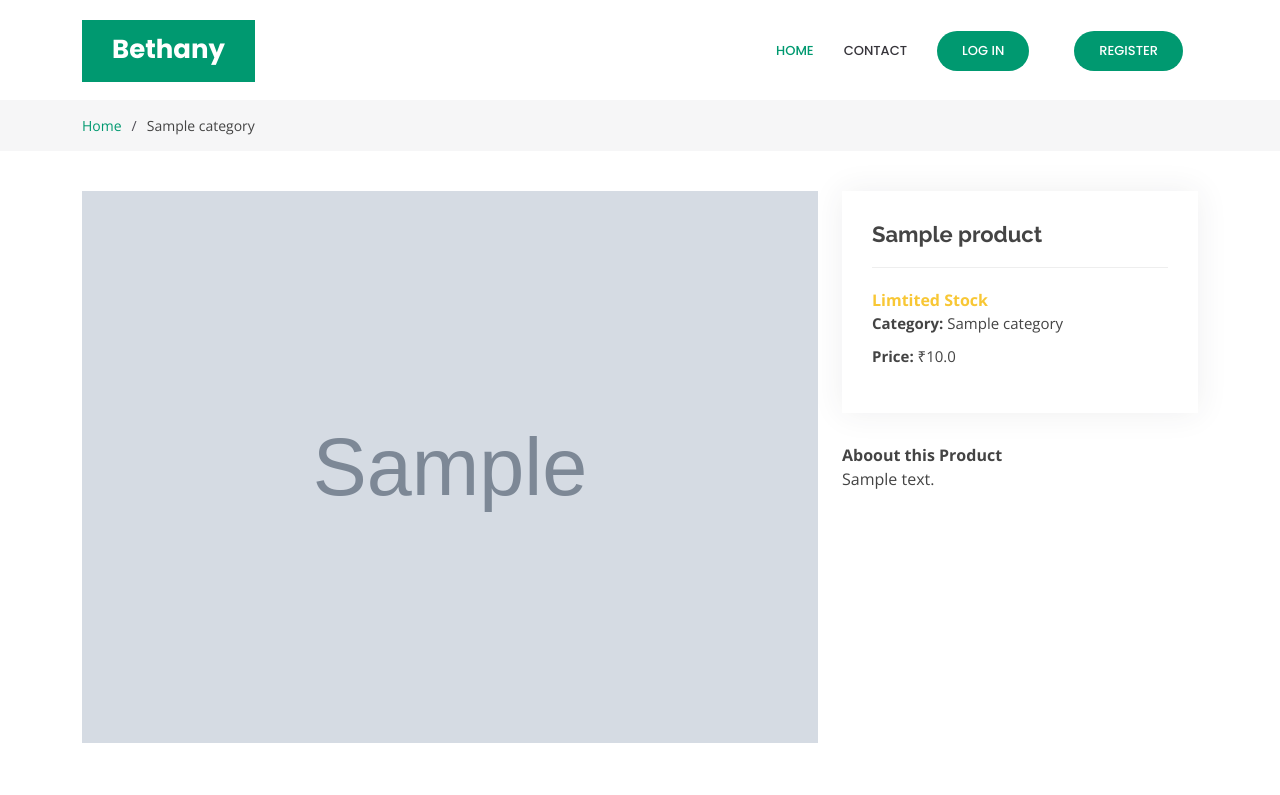
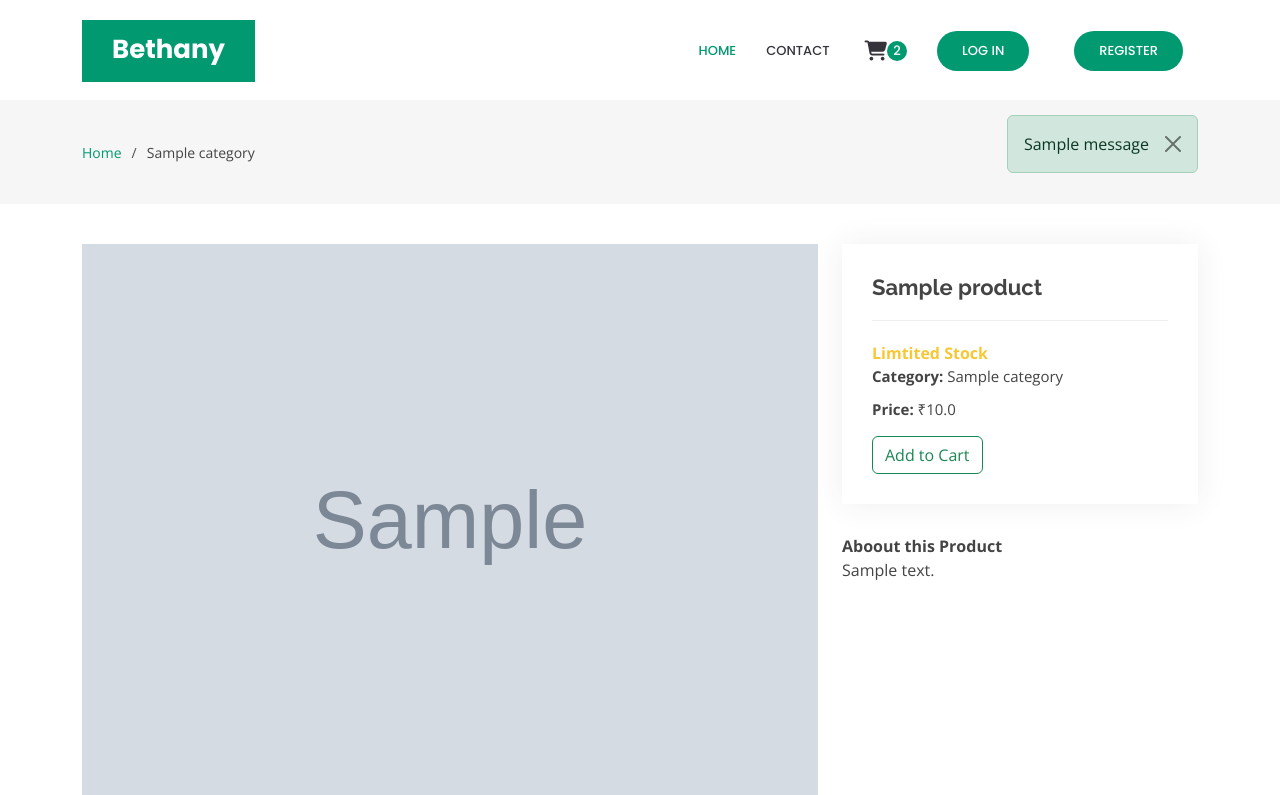
Before and after one commit to joel2982/eCommerce, a Django app: page /product_desc/1 in a window 1280 px wide. Shown: the top 795 px of the page. Run offline with Django 5.2, Linux system fonts and the light colour scheme; tables that the repository leaves empty hold one stand-in row (values such as "Sample post"); grey boxes marked "Sample" are stand-in pictures; one stand-in notice (Sample message) is shown; some libraries are stand-ins or nearby versions.

Commit message:
add to cart function added

```diff
--- a/core/views.py
+++ b/core/views.py
@@ -29,10 +29,11 @@ def add_to_cart(request, pk):
     # get the product
     product = Product.objects.get(pk=pk)
     # create order item
-    order_item = Order_Item.objects.get_or_create(
+    order_item, created = Order_Item.objects.get_or_create(
         product=product,
-        user = request.User
+        user = request.user,
         )
+    print(order_item)
     # get queryset of the Order object of the particular User
     current_order = Order.objects.filter(user=request.user, ordered = False).first()
     if current_order:
--- a/static/css/style.css
+++ b/static/css/style.css
@@ -182,9 +182,31 @@ h6 {
 
 .navbar a i,
 .navbar a:focus i {
-  font-size: 12px;
+  font-size: 1.25rem;
   line-height: 0;
   margin-left: 5px;
+}
+
+.cart-no {
+  border-radius: 50%;
+  background-color: #009970;
+  color: #fff;
+  height: 1.25rem;
+  width: 1.25rem;
+  display: flex;
+  justify-content: center;
+  align-items: center;
+}
+
+.nav-link:hover .cart-no {
+  border-radius: 50%;
+  background-color: #990000;
+  color: #fff;
+  height: 1.25rem;
+  width: 1.25rem;
+  display: flex;
+  justify-content: center;
+  align-items: center;
 }
 
 .navbar a:hover,
--- a/templates/core/base.html
+++ b/templates/core/base.html
@@ -5,20 +5,17 @@
 <head>
   <meta charset="utf-8" />
   <meta content="width=device-width, initial-scale=1.0" name="viewport" />
-
   <title>E-Commerce{% block title %}{% endblock %}</title>
   <meta content="" name="description" />
   <meta content="" name="keywords" />
-
   <!-- Favicons -->
   <link href="{% static 'img/favicon.png' %}" rel="icon" />
   <link href="{% static 'img/apple-touch-icon.png' %}" rel="apple-touch-icon" />
-
   <!-- Google Fonts -->
   <link
     href="https://fonts.googleapis.com/css?family=Open+Sans:300,300i,400,400i,600,600i,700,700i|Raleway:300,300i,400,400i,500,500i,600,600i,700,700i|Poppins:300,300i,400,400i,500,500i,600,600i,700,700i"
     rel="stylesheet" />
-
+    <link rel="stylesheet" href="https://cdnjs.cloudflare.com/ajax/libs/font-awesome/6.5.2/css/all.min.css" integrity="sha512-SnH5WK+bZxgPHs44uWIX+LLJAJ9/2PkPKZ5QiAj6Ta86w+fsb2TkcmfRyVX3pBnMFcV7oQPJkl9QevSCWr3W6A==" crossorigin="anonymous" referrerpolicy="no-referrer" />
   <!-- Vendor CSS Files -->
   <link href="{% static 'vendor/aos/aos.css' %}" rel="stylesheet" />
   <link href="{% static 'vendor/bootstrap/css/bootstrap.min.css' %}" rel="stylesheet" />
@@ -27,10 +24,8 @@
   <link href="{% static 'vendor/glightbox/css/glightbox.min.css' %}" rel="stylesheet" />
   <link href="{% static 'vendor/remixicon/remixicon.css' %}" rel="stylesheet" />
   <link href="{% static 'vendor/swiper/swiper-bundle.min.css' %}" rel="stylesheet" />
-
   <!-- Template Main CSS File -->
   <link href="{% static 'css/style.css' %}" rel="stylesheet" />
-
   <!-- Compiled and minified JavaScript -->
   <script src="https://cdnjs.cloudflare.com/ajax/libs/materialize/1.0.0/js/materialize.min.js"></script>
 
@@ -58,11 +53,13 @@
 
         <nav id="navbar" class="navbar">
           <ul>
-            <li><a class="nav-link scrollto active" href="#hero">Home</a></li>
+            <li><a class="nav-link scrollto active" href="{% url 'index' %}">Home</a></li>
             <li><a class="nav-link scrollto" href="#contact">Contact</a></li>
+            <li><a class="nav-link scrollto" href="{% url 'index' %}"><i class="fa-solid fa-cart-shopping cart-icon"></i>
+              <span class="cart-no">2</span></a></li>
             {% if user.is_authenticated %}
             <li>
-              <a class="nav-link scrollto" href="{% url 'index' %}">Hello, {{ user.username }}</a>
+              <a class="nav-link scrollto">Hello, {{ user.username }}</a>
             </li>
             <li>
               <a class="nav-link scrollto" href="{% url 'add_product' %}">Add Product</a>
@@ -89,63 +86,86 @@
   <!-- End Header -->
 
   <!-- content -->
-  {% block content %}
-  {% endblock %}
+  {% block content %} {% endblock %}
 
   <!-- ======= Footer ======= -->
   <footer id="footer">
-
     <div class="footer-top">
       <div class="container">
         <div class="row">
-
           <div class="col-lg-3 col-md-6 footer-contact">
             <h3>Bethany</h3>
             <p>
-              A108 Adam Street <br>
-              New York, NY 535022<br>
-              United States <br><br>
-              <strong>Phone:</strong> +1 5589 55488 55<br>
-              <strong>Email:</strong> info@example.com<br>
+              A108 Adam Street <br />
+              New York, NY 535022<br />
+              United States <br /><br />
+              <strong>Phone:</strong> +1 5589 55488 55<br />
+              <strong>Email:</strong> info@example.com<br />
             </p>
           </div>
 
           <div class="col-lg-2 col-md-6 footer-links">
             <h4>Useful Links</h4>
             <ul>
-              <li><i class="bx bx-chevron-right"></i> <a href="#">Home</a></li>
-              <li><i class="bx bx-chevron-right"></i> <a href="#">About us</a></li>
-              <li><i class="bx bx-chevron-right"></i> <a href="#">Services</a></li>
-              <li><i class="bx bx-chevron-right"></i> <a href="#">Terms of service</a></li>
-              <li><i class="bx bx-chevron-right"></i> <a href="#">Privacy policy</a></li>
+              <li>
+                <i class="bx bx-chevron-right"></i> <a href="#">Home</a>
+              </li>
+              <li>
+                <i class="bx bx-chevron-right"></i> <a href="#">About us</a>
+              </li>
+              <li>
+                <i class="bx bx-chevron-right"></i> <a href="#">Services</a>
+              </li>
+              <li>
+                <i class="bx bx-chevron-right"></i>
+                <a href="#">Terms of service</a>
+              </li>
+              <li>
+                <i class="bx bx-chevron-right"></i>
+                <a href="#">Privacy policy</a>
+              </li>
             </ul>
           </div>
 
           <div class="col-lg-3 col-md-6 footer-links">
             <h4>Our Services</h4>
             <ul>
-              <li><i class="bx bx-chevron-right"></i> <a href="#">Web Design</a></li>
-              <li><i class="bx bx-chevron-right"></i> <a href="#">Web Development</a></li>
-              <li><i class="bx bx-chevron-right"></i> <a href="#">Product Management</a></li>
-              <li><i class="bx bx-chevron-right"></i> <a href="#">Marketing</a></li>
-              <li><i class="bx bx-chevron-right"></i> <a href="#">Graphic Design</a></li>
+              <li>
+                <i class="bx bx-chevron-right"></i> <a href="#">Web Design</a>
+              </li>
+              <li>
+                <i class="bx bx-chevron-right"></i>
+                <a href="#">Web Development</a>
+              </li>
+              <li>
+                <i class="bx bx-chevron-right"></i>
+                <a href="#">Product Management</a>
+              </li>
+              <li>
+                <i class="bx bx-chevron-right"></i> <a href="#">Marketing</a>
+              </li>
+              <li>
+                <i class="bx bx-chevron-right"></i>
+                <a href="#">Graphic Design</a>
+              </li>
             </ul>
           </div>
 
           <div class="col-lg-4 col-md-6 footer-newsletter">
             <h4>Join Our Newsletter</h4>
-            <p>Tamen quem nulla quae legam multos aute sint culpa legam noster magna</p>
+            <p>
+              Tamen quem nulla quae legam multos aute sint culpa legam noster
+              magna
+            </p>
             <form action="" method="post">
-              <input type="email" name="email"><input type="submit" value="Subscribe">
+              <input type="email" name="email" /><input type="submit" value="Subscribe" />
             </form>
           </div>
-
         </div>
       </div>
     </div>
 
     <div class="container d-md-flex py-4">
-
       <div class="me-md-auto text-center text-md-start">
         <div class="copyright">
           &copy; Copyright <strong><span>Bethany</span></strong>. All Rights Reserved
@@ -166,7 +186,8 @@
         <a href="#" class="linkedin"><i class="bx bxl-linkedin"></i></a>
       </div>
     </div>
-  </footer><!-- End Footer -->
+  </footer>
+  <!-- End Footer -->
 
   <a href="#" class="back-to-top d-flex align-items-center justify-content-center"><i
       class="bi bi-arrow-up-short"></i></a>
@@ -182,7 +203,6 @@
 
   <!-- Template Main JS File -->
   <script src="{% static 'js/main.js' %}"></script>
-
 </body>
 
 </html>
--- a/templates/core/index.html
+++ b/templates/core/index.html
@@ -55,7 +55,6 @@
       </div>
     </div>
   </section><!-- End Products Section -->
-
 
   <!-- ======= Clients Section ======= -->
   <section id="clients" class="clients">
--- a/templates/core/product_desc.html
+++ b/templates/core/product_desc.html
@@ -1,5 +1,5 @@
 {% extends 'core/base.html' %}
-{%load static%}
+{% load static %}
 {% block title %}: {{ product.name }} {% endblock %}
 {% block content %}
 
@@ -14,6 +14,14 @@
           <li><a href="{% url 'index' %}">Home</a></li>
           <li>{{ product.category }}</li>
         </ol>
+        {% if messages %}
+        {% for message in messages %}
+        <div class="alert alert-success alert-dismissible fade show" role="alert">
+          {{ message }}
+          <button type="button" class="btn-close" data-bs-dismiss="alert" aria-label="Close"></button>
+        </div>
+        {% endfor %}
+        {% endif %}
       </div>
     </div>
   </section><!-- End Breadcrumbs -->
@@ -49,6 +57,7 @@
               <li><strong>Category: </strong>{{ product.category.name }}</li>
               <li><strong>Price: </strong>&#8377;{{ product.price }}</li>
             </ul>
+            <a href="{% url 'add_to_cart' product.pk %}" type="button" class="btn btn-outline-success btn-block">Add to Cart</a>
           </div>
           <div class="portfolio-description">
             <b>Aboout this Product</b>
```
Also changed, not shown: templates/accounts/login.html (+7 -2 lines), templates/accounts/register.html (+7 -2 lines).
